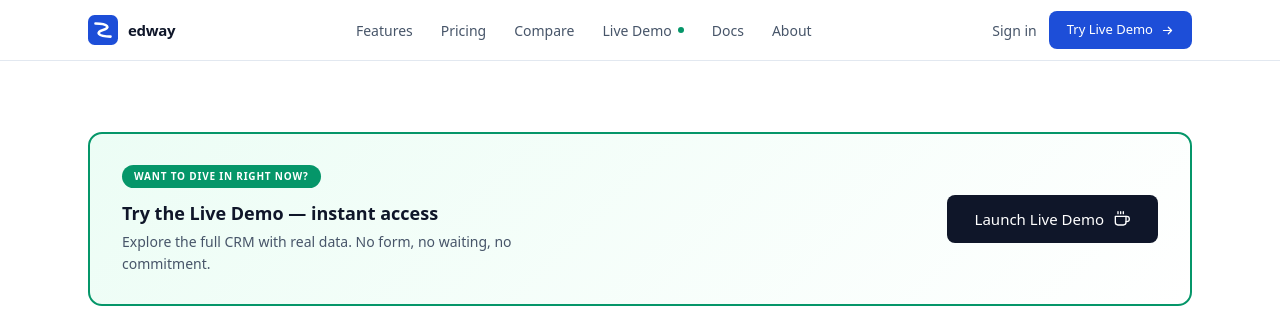
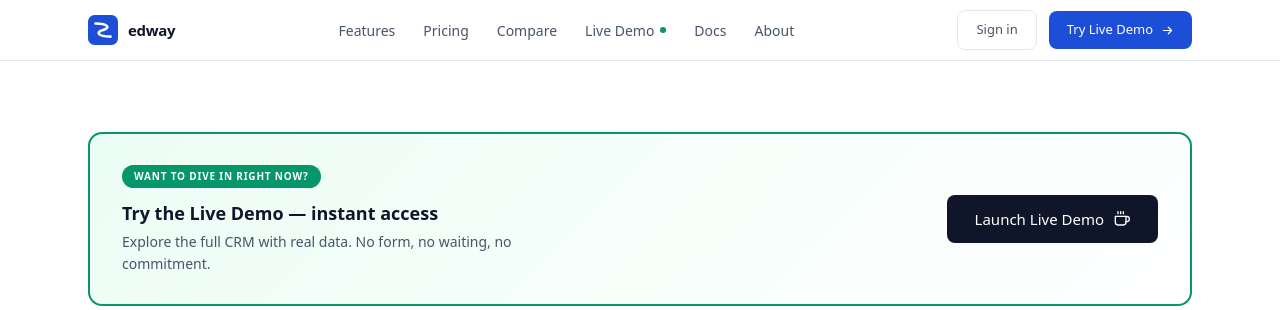
Before and after one commit to hernansaa/edway-web, a Django app: template src/apps/marketing/templates/marketing/demo.html in a window 1280 px wide. Shown: the top 310 px of the page. Run offline with Django 5.2, Linux system fonts and the light colour scheme; the template is opened without the code that fills it, so the values that code supplies are empty.

Commit message:
Style Sign in as btn-secondary matching Request demo button

```diff
--- a/src/apps/marketing/templates/marketing/base.html
+++ b/src/apps/marketing/templates/marketing/base.html
@@ -223,9 +223,8 @@
 
             <!-- Right CTAs -->
             <div class="hidden md:flex" style="gap:12px;align-items:center;">
-                <a href="{% url 'marketing:demo' %}" class="nav-link">Sign in</a>
-                <a href="{% url 'marketing:demo' %}" class="btn-secondary" style="padding:9px 18px;font-size:13px;display:none;">
-                    Request demo
+                <a href="{% url 'marketing:demo' %}" class="btn-secondary" style="padding:9px 18px;font-size:13px;">
+                    Sign in
                 </a>
                 <a href="https://app.edway.io/" target="_blank" rel="noopener noreferrer" class="btn-primary" style="padding:9px 18px;font-size:13px;">
                     Try Live Demo
@@ -260,9 +259,8 @@
                 <a href="{% url 'marketing:documentation' %}" class="nav-link" style="padding:4px 0;">Docs</a>
                 <a href="{% url 'marketing:about' %}" class="nav-link" style="padding:4px 0;">About</a>
                 <div style="padding-top:12px;border-top:1px solid var(--border);display:flex;flex-direction:column;gap:10px;">
-                    <a href="{% url 'marketing:demo' %}" class="nav-link">Sign in</a>
+                    <a href="{% url 'marketing:demo' %}" class="btn-secondary" style="justify-content:center;text-align:center;">Sign in</a>
                     <a href="https://app.edway.io/" target="_blank" rel="noopener noreferrer" class="btn-primary" style="justify-content:center;">Try Live Demo</a>
-                    <a href="{% url 'marketing:demo' %}" class="btn-secondary" style="justify-content:center;text-align:center;display:none;">Request demo</a>
                 </div>
             </div>
         </div>
```
